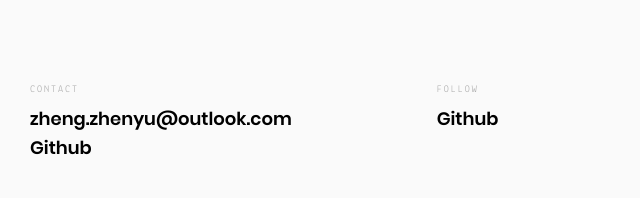
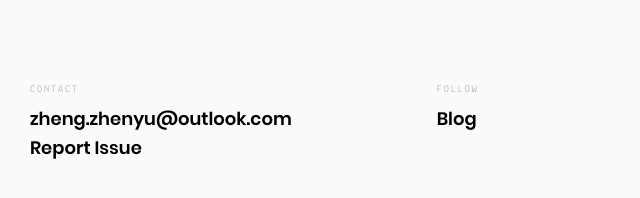
Before and after one commit to kunpengcompute/arm-landscape, a Jekyll site: the page built from _posts/cloud/2021-01-29-CoreDNS.md, in a window 1280 px wide. Shown: the part 647-845 px from the top of the page, without its empty margins (0-640 px from the left). Built offline with Jekyll 4.4.1, drawn with Linux system fonts in a browser that asks for light colours.

Commit message:
Update footer.html

```diff
--- a/_includes/footer.html
+++ b/_includes/footer.html
@@ -4,13 +4,13 @@
 			<h2>Contact</h2>
 			<ul>
 			    <li><a title="{{ site.email }}" href="mailto:{{ site.email }}">{{ site.email }}</a></li>
-			    <li><a title="Report Issue" href="{{ site.issue }}" target="_blank">Github</a></li>
+			    <li><a title="Report Issue" href="{{ site.issue }}" target="_blank">Report Issue</a></li>
 			</ul>
 		</section>
 		<section class="follow">
 			<h2>Follow</h2>
 			<ul>
-				<li><a title="Kunpeng Compute Team Blog" href="{{ site.github }}" target="_blank">Github</a></li>
+				<li><a title="Kunpeng Compute Team Blog" href="{{ site.github }}" target="_blank">Blog</a></li>
 			</ul>
 		</section>
 	</div>
```
